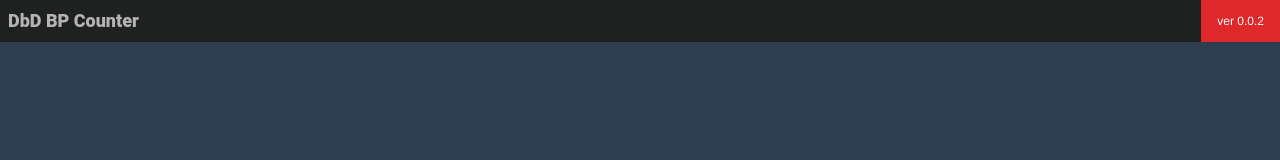
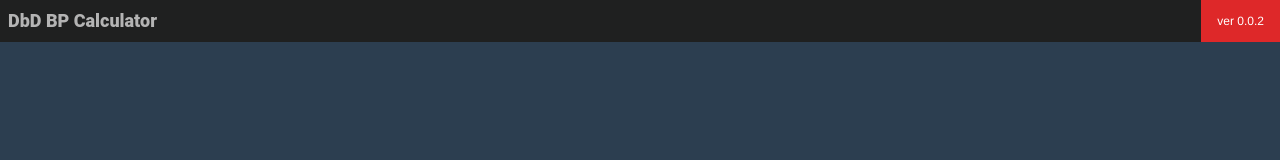
Before and after one commit to ryukob/dbd_blood_point_counter, a Vue app: page / in a window 1280 px wide. Shown: the top 160 px of the page. Built offline with nearby package versions, Linux system fonts and the light colour scheme.

Commit message:
ヘッダータイトル変更

```diff
--- a/src/components/PageHeader.vue
+++ b/src/components/PageHeader.vue
@@ -1,7 +1,7 @@
 <template>
     <div class="page_header">
         <div class="left_header">
-            <div class="page_title">DbD BP Counter</div>
+            <div class="page_title">DbD BP Calculator</div>
         </div>
         <div class="right_header">
             <div class="ver_text">ver {{ver_no}}</div>
```
